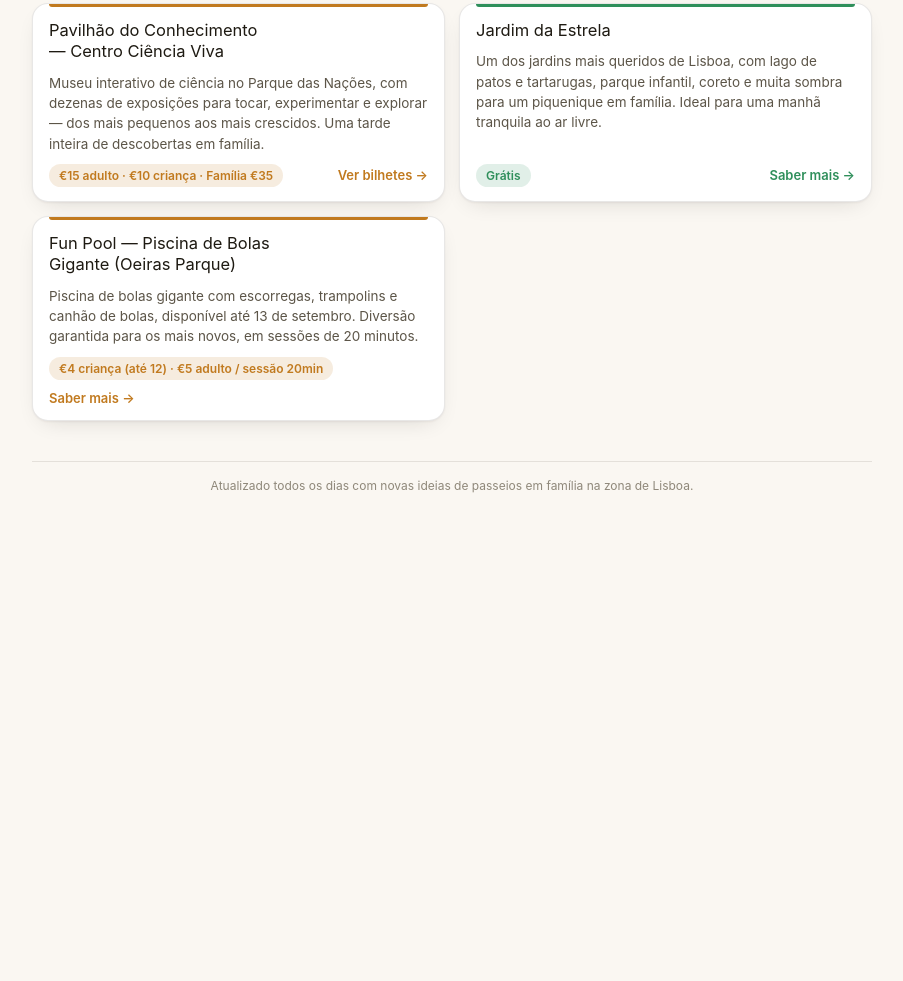
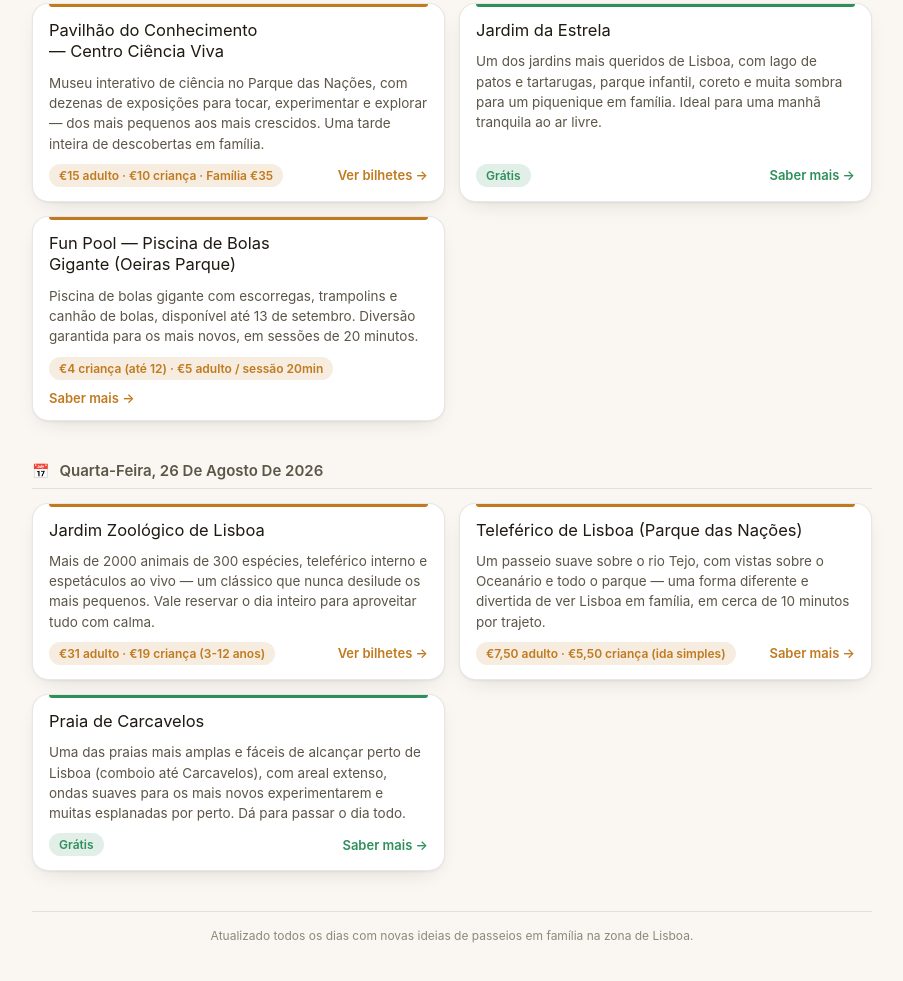
Before and after one commit to Xtvback/Favoritos, a website: page passeios.html in a window 1280 px wide. Shown: the part 157-1138 px from the top of the page, without its empty margins (188-1091 px from the left). Before the commit the page ends 800 px from the top, so only its background shows below. Drawn offline with Linux system fonts and the light colour scheme.

Commit message:
Novas ideias de passeios — 2026-08-26

```diff
--- a/passeios.html
+++ b/passeios.html
@@ -208,6 +208,40 @@
       </div>
     </section>
 
+    <section class="dia" id="dia-2026-08-26">
+      <h2 class="dia-data">Quarta-feira, 26 de agosto de 2026</h2>
+      <div class="cards">
+
+        <article class="card paid">
+          <div class="card-title">Jardim Zoológico de Lisboa</div>
+          <p class="card-desc">Mais de 2000 animais de 300 espécies, teleférico interno e espetáculos ao vivo — um clássico que nunca desilude os mais pequenos. Vale reservar o dia inteiro para aproveitar tudo com calma.</p>
+          <div class="card-foot">
+            <span class="price">€31 adulto · €19 criança (3-12 anos)</span>
+            <a class="card-link" href="https://www.zoo.pt/pt/visitar/precos/" target="_blank" rel="noopener">Ver bilhetes →</a>
+          </div>
+        </article>
+
+        <article class="card paid">
+          <div class="card-title">Teleférico de Lisboa (Parque das Nações)</div>
+          <p class="card-desc">Um passeio suave sobre o rio Tejo, com vistas sobre o Oceanário e todo o parque — uma forma diferente e divertida de ver Lisboa em família, em cerca de 10 minutos por trajeto.</p>
+          <div class="card-foot">
+            <span class="price">€7,50 adulto · €5,50 criança (ida simples)</span>
+            <a class="card-link" href="https://www.telecabinelisboa.pt" target="_blank" rel="noopener">Saber mais →</a>
+          </div>
+        </article>
+
+        <article class="card free">
+          <div class="card-title">Praia de Carcavelos</div>
+          <p class="card-desc">Uma das praias mais amplas e fáceis de alcançar perto de Lisboa (comboio até Carcavelos), com areal extenso, ondas suaves para os mais novos experimentarem e muitas esplanadas por perto. Dá para passar o dia todo.</p>
+          <div class="card-foot">
+            <span class="price">Grátis</span>
+            <a class="card-link" href="https://www.cascais.pt/descobrir/praia-de-carcavelos" target="_blank" rel="noopener">Saber mais →</a>
+          </div>
+        </article>
+
+      </div>
+    </section>
+
   </main>
 
   <footer>Atualizado todos os dias com novas ideias de passeios em família na zona de Lisboa.</footer>
```
